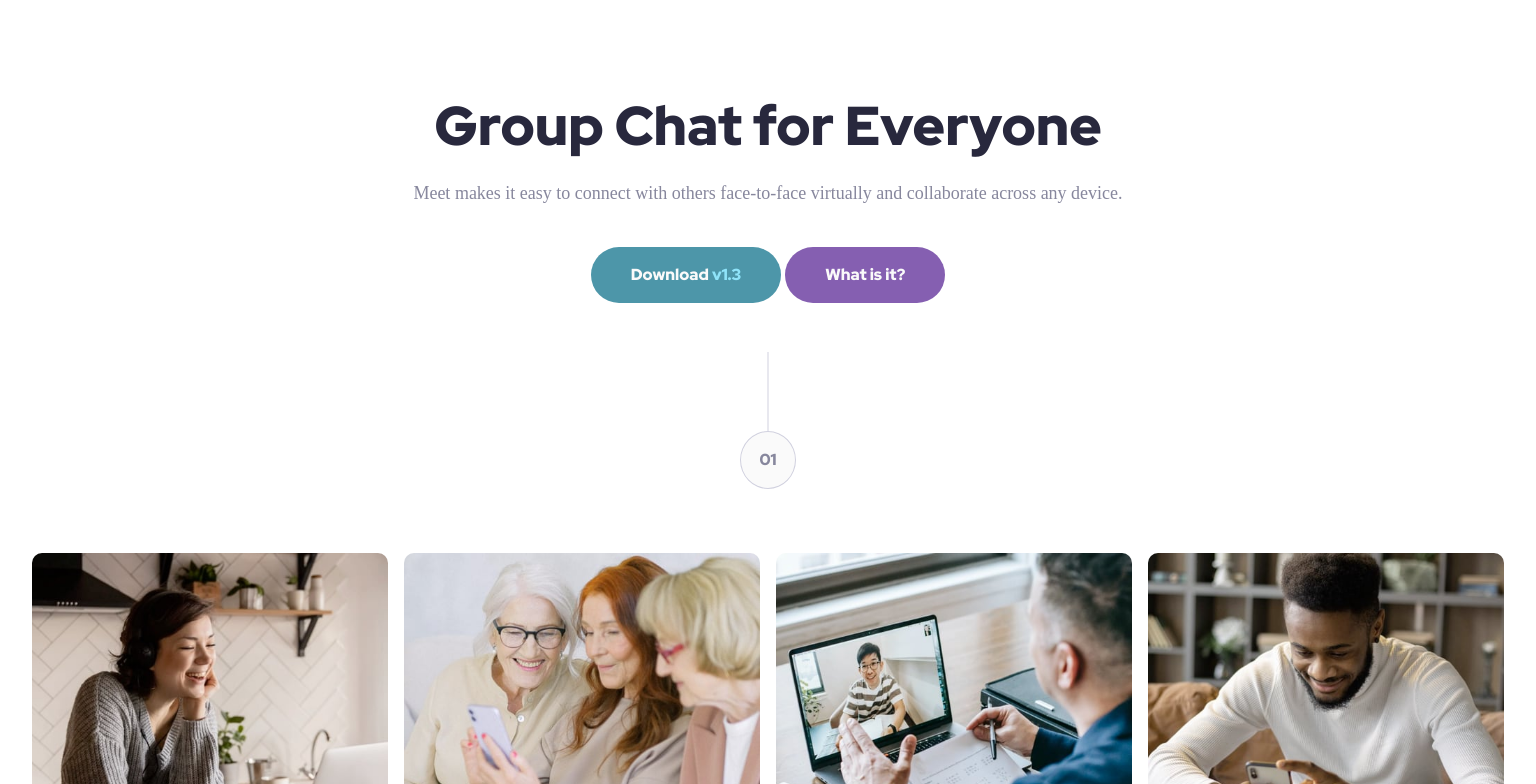
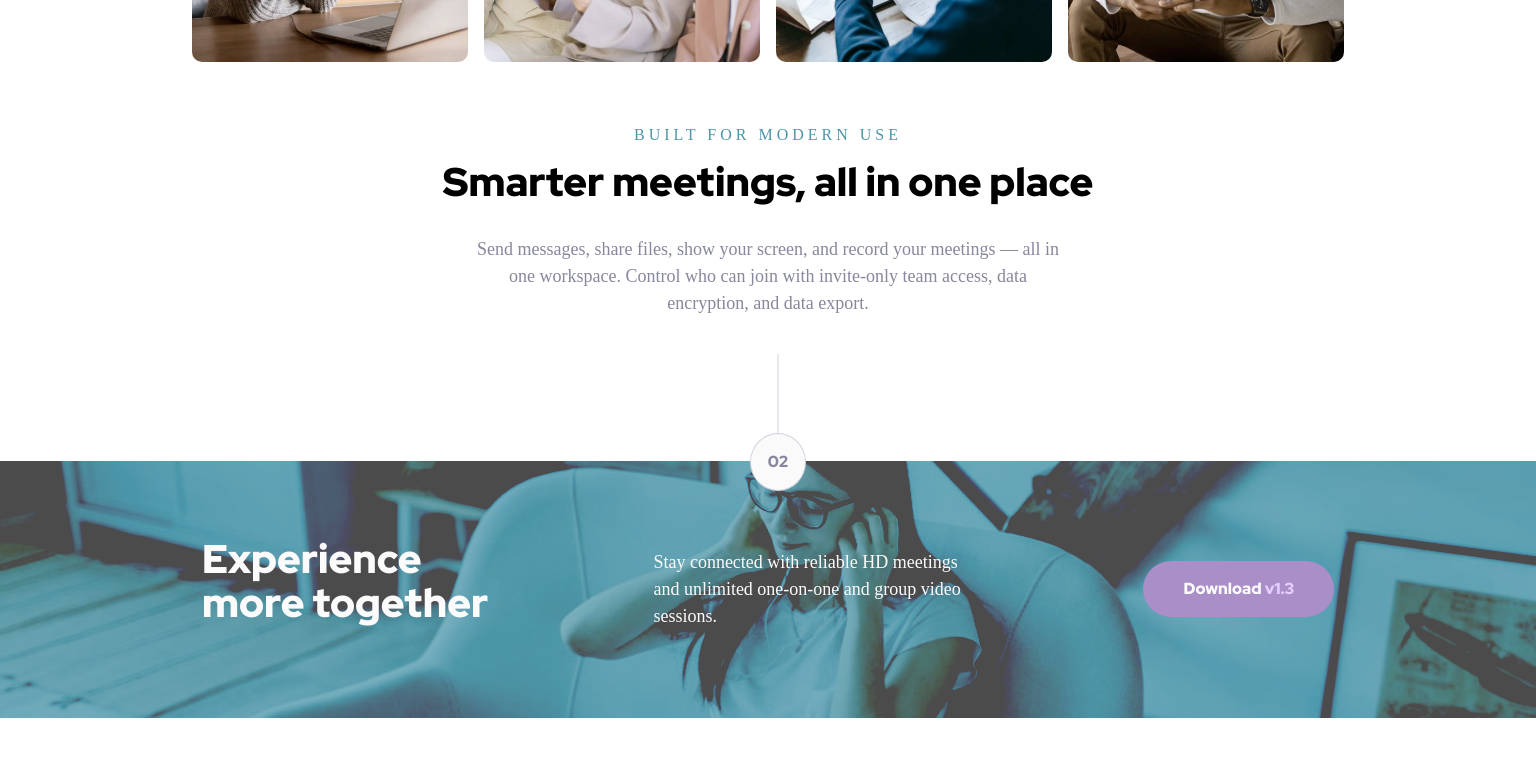
Before and after one commit to Patrycja-dz/fm-meet-landing-page-, a plain HTML site: page starter-code/index.html in a window 1536 px wide. Shown: the part 860-1644 px from the top of the page. After the commit the page ends 1578 px from the top, so only its background shows below. Drawn offline with Linux system fonts and the light colour scheme.

Commit message:
refactor: restructure footer and hero sections for better responsiveness
Improve the layout of the hero and footer sections by adding background elements and adjusting styles for different screen sizes. This enhances the overall user experience and ensures consistency across devices.

```diff
--- a/css/design-system.css
+++ b/css/design-system.css
@@ -6,14 +6,14 @@
   --color-purple-600: #855fb1;
   --color-purple-300: #d9b8ff;
   --color-purple-hover: #b18bdd;
-  --color-slate-900: #28283d; /* Dark Blue */
-  --color-slate-600: #87879d; /* Grayish Blue */
-  --color-slate-300: #d1d1df; /* Light Grayish Blue */
+  --color-slate-900: #28283d;
+  --color-slate-600: #87879d;
+  --color-slate-300: #d1d1df;
   --color-white: #fafafa;
 
   /* Typography */
   --font-family-heading: "Red Hat Display", sans-serif;
-  --font-family-body: "Red Hat Display", sans-serif; /* Assuming same for body, can be changed */
+  --font-family-body: "Red Hat Display", sans-serif;
 
   /* Font Weights (approximated from "Black" and "Medium") */
   --font-weight-black: 900;
@@ -41,8 +41,6 @@
   );
   --line-height-h2: 1.1;
   --letter-spacing-h2: 0px;
-
-  /* Text Preset 3 (overline/caps subtitle) */
 
   /* Text Preset 3 (overline / caps subtitle) */
   --font-size-overline-min: 0.75rem;
@@ -281,13 +279,28 @@
   display: flex;
   justify-content: center;
   align-items: center;
+  margin-block: var(--space-5);
 }
+.number-indicator:first-of-type {
+  padding: var(--space-5);
+  margin-top: 50px;
+}
+@media (min-width: 40em) {
+  .number-indicator {
+    margin-block: var(--space-7);
+  }
+  .number-indicator:first-of-type {
+    padding: var(--space-4);
+  }
+}
+
 .number-indicator:nth-of-type(2) {
   margin-top: var(--space-8);
   position: relative;
   transform: translate(10px, 28px);
   z-index: 999;
 }
+
 .number-indicator__number {
   width: 56px;
   display: inline-block;
@@ -297,8 +310,14 @@
   color: var(--color-slate-600);
   text-align: center;
   line-height: 56px;
+  position: absolute;
 }
-
+@media (min-width: 40em) {
+  .number-indicator__number {
+    margin-block: var(--space-7);
+    transform: translate(0, 50%);
+  }
+}
 .number-indicator__number:last-of-type {
   background-color: var(--color-white);
 }
--- a/css/style.css
+++ b/css/style.css
@@ -78,7 +78,6 @@
 
 .hero {
   margin-top: var(--space-8);
-  padding-bottom: var(--space-8);
 }
 
 .hero__image {
@@ -128,7 +127,7 @@
   background-repeat: no-repeat;
   background-size: cover;
   object-fit: cover;
-  background-blend-mode: multiply;
+  background-blend-mode: color-burn;
   padding: 64px 32px 64px 32px;
   display: flex;
   flex-direction: column;
@@ -149,4 +148,104 @@
   .grid {
     grid-template-columns: repeat(4, 1fr);
   }
+  .footer__content {
+    text-align: center;
+  }
+  .text-center {
+    text-align: center;
+    max-width: 65ch;
+    margin-inline: auto;
+  }
 }
+
+@media (min-width: 90em) {
+  .hero {
+    max-width: 85vw;
+    margin-inline: auto;
+  }
+  .hero,
+  .hero__image {
+    background-image: none;
+  }
+  .hero__image {
+    display: none;
+  }
+  .hero hgroup {
+    max-width: 60ch;
+    margin-inline: auto;
+  }
+  .hero .hero__content-wrapper {
+    margin: 0 auto;
+    padding-inline: 32px;
+    position: relative;
+  }
+
+  .bg-left,
+  .bg-right {
+    position: absolute;
+
+    width: 24.625rem;
+    height: 100%;
+    background-size: contain;
+    background-repeat: no-repeat;
+    z-index: -1;
+  }
+
+  .bg-left {
+    background-image: url("../starter-code/assets/desktop/image-hero-left.png");
+    left: 0;
+  }
+  .bg-right {
+    background-image: url("../starter-code/assets/desktop/image-hero-right.png");
+    right: 0;
+  }
+
+  .grid {
+    max-width: 75vw;
+    margin-inline: auto;
+  }
+  .text-center {
+    text-align: center;
+    max-width: 65ch;
+    margin-inline: auto;
+  }
+
+  .footer {
+    background-color: var(--color-cyan-600);
+    background-image: url("../starter-code/assets/desktop/image-footer.jpg");
+    background-repeat: no-repeat;
+    background-size: cover;
+    background-blend-mode: color-burn;
+    padding-block: 64px;
+    color: white;
+  }
+
+  .footer__content {
+    justify-content: space-between;
+    display: flex;
+    align-items: center;
+    max-width: 85vw;
+    gap: var(--space-6);
+    margin: 0 170px;
+  }
+  .footer__text {
+    display: flex;
+    align-items: center;
+  }
+  .footer__text h2 {
+    margin: 0 0 var(--space-3) 0;
+    max-width: 15ch;
+    text-align: left;
+  }
+
+  .footer__text p {
+    margin: 0 0 0 35px;
+    max-width: 35ch;
+    text-align: left;
+  }
+
+  .footer__button {
+    display: flex;
+    justify-content: flex-end;
+  }
+}
--- a/starter-code/index.html
+++ b/starter-code/index.html
@@ -26,6 +26,8 @@
     <header class="hero">
       <div class="hero__image"></div>
       <div class="hero__content-wrapper">
+        <div class="bg-left"></div>
+        <div class="bg-right"></div>
         <hgroup>
           <h1 class="hero__title text-slate-900 text-h1">
             Group Chat for Everyone
@@ -108,24 +110,26 @@
       <span class="number-indicator__number text-body-sm-bold">02</span>
     </div>
     <footer class="footer">
-      <hgroup>
-        <h2 class="text-preset-2 text-center text-white">
-          Experience more together
-        </h2>
-        <p class="text-p text-center text-white">
-          Stay connected with reliable HD meetings and unlimited one-on-one and
-          group video sessions.
+      <div class="footer__content">
+        <div class="footer__text">
+          <h2 class="text-preset-2 text-white">Experience more together</h2>
+          <p class="text-p text-white">
+            Stay connected with reliable HD meetings and unlimited one-on-one
+            and group video sessions.
           </p>
-      </hgroup>
-
+        </div>
+        <div class="footer__button">
           <button
             class="button-group__button bg-purple-600 text-body-sm-bold"
             data-hover="purple"
-        style="margin-top: var(--space-3)"
           >
             Download
-        <span class="button-group__button-version text-purple-300">v1.3</span>
+            <span class="button-group__button-version text-purple-300"
+              >v1.3</span
+            >
           </button>
+        </div>
+      </div>
     </footer>
   </body>
 </html>
```
Lines whose indentation alone changed are shown as unchanged.
